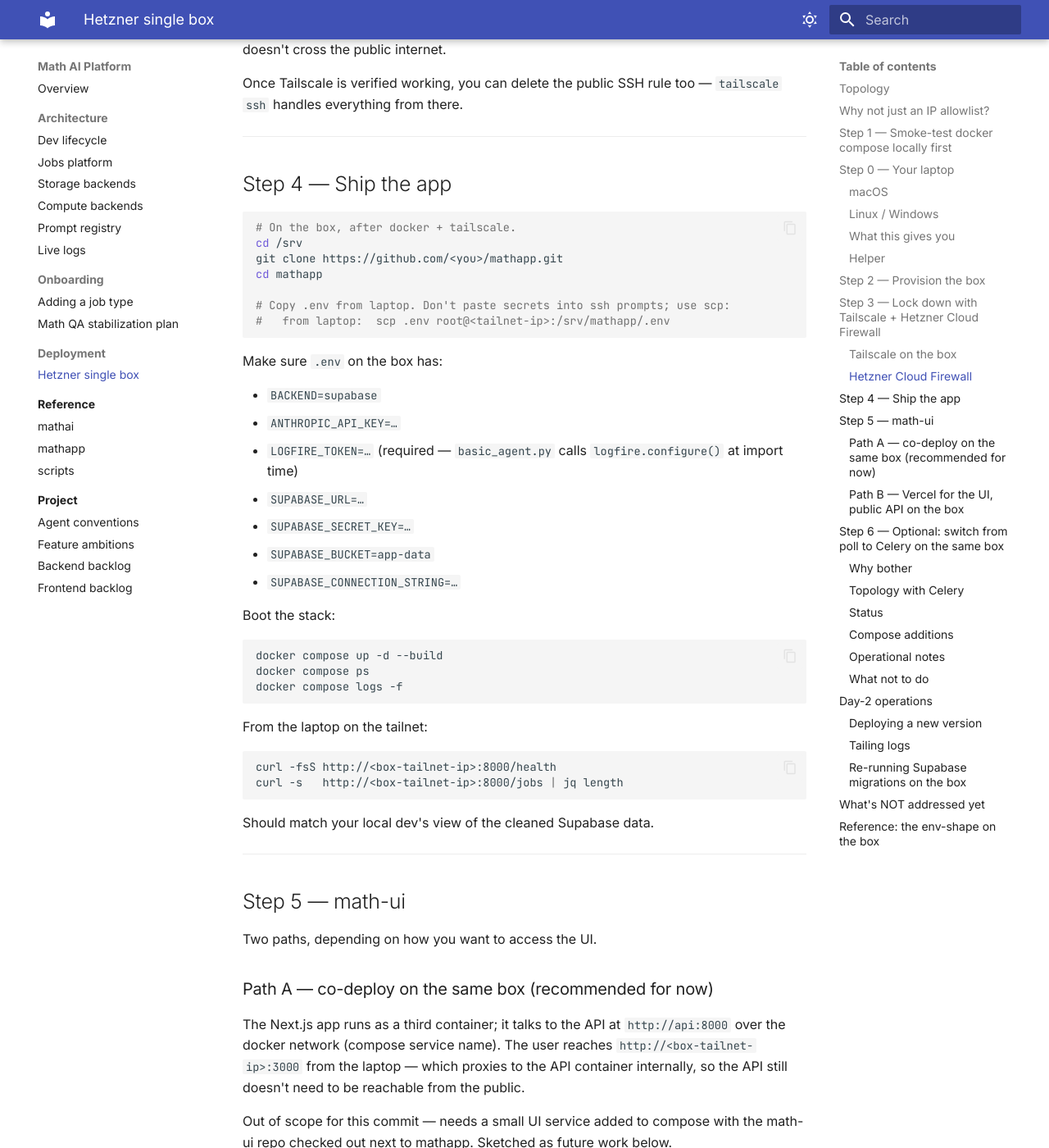
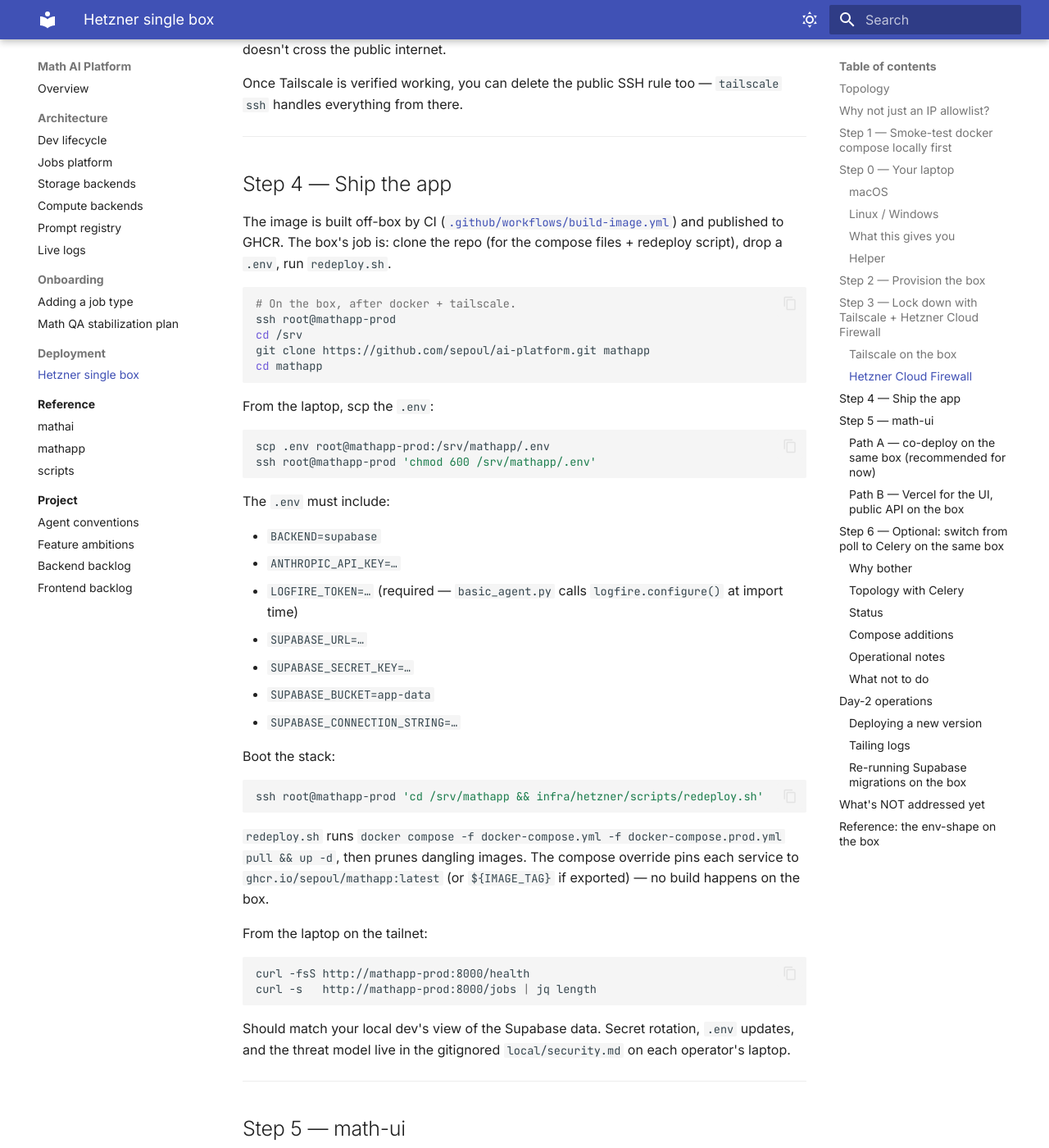
Before and after one commit to sepoul/ai-platform, an MkDocs documentation site: the page built from docs/deployment_hetzner.md, in a window 1280 px wide and 1400 px high, scrolled down 4824 px. Shown: the whole window at 82% size. Built offline with MkDocs 1.6.1 and Material for MkDocs 9.7.7, drawn with Linux system fonts in a browser that asks for light colours; some of the changed text lies outside the part shown.

Commit message:
docs: mark deploy pipeline §0 done and refresh deploy docs
- NEXT_BEST_STEPS §0 flips to ✅ — CI image build → GHCR → box pull
  is live and validated end-to-end on the CX23.
- docs/deployment_hetzner.md: rewrite Step 4 (Ship the app) around
  redeploy.sh + GHCR pull instead of git pull + --build; refresh the
  status block and Day-2 "Deploying a new version" with the
  IMAGE_TAG pinning recipe; update the Celery transition to use the
  prod compose override.
- infra/hetzner/README.md: drop the "step 4 is manual" framing
  (only the .env scp is manual now), add redeploy.sh to the file
  table, fix stale CX22 → CX23 references.

Co-Authored-By: Claude Opus 4.7 <noreply@anthropic.com>

````diff
--- a/docs/deployment_hetzner.md
+++ b/docs/deployment_hetzner.md
@@ -5,17 +5,17 @@ only from your laptop, with as little moving infrastructure as the
 problem allows. Single-tenant, single-developer. Not a multi-region
 zero-downtime story; that's a different document.
 
-> **Status (2026-05-13): step 1 done locally, steps 2–3 codified as IaC.**
-> The compose stack has been smoke-tested on the laptop against
-> Supabase — `BACKEND=supabase docker compose up` boots clean, `/health`
-> returns 200, `/jobs` returns the expected count, and the poll worker
-> iterates without errors. Step 6's Celery wiring is also implemented
-> and locally smoke-tested via `--profile celery`. The manual
-> provisioning steps below are now the *reference* — the actual
-> day-to-day path is `cd infra/hetzner && tofu apply`. See
-> [infra/hetzner/README.md](../infra/hetzner/README.md). The Hetzner
-> box itself has not been provisioned yet — step 4 (app deploy) is
-> still manual.
+> **Status (2026-05-15): steps 1–4 live end-to-end.** Box
+> `mathapp-prod` (CX23, Falkenstein) is provisioned via
+> `cd infra/hetzner && terraform apply`. App deploy runs from a
+> GHCR-built image — GitHub Actions builds on push to `main` and
+> publishes `ghcr.io/sepoul/mathapp:latest`; the box pulls it via
+> [`infra/hetzner/scripts/redeploy.sh`](../infra/hetzner/scripts/redeploy.sh).
+> Step 6's Celery wiring is implemented and locally smoke-tested via
+> `--profile celery`; not yet exercised on the box. The manual
+> provisioning steps below are now the *reference* — the day-to-day
+> path is `terraform apply` then `redeploy.sh`. See
+> [infra/hetzner/README.md](../infra/hetzner/README.md).
 
 ---
 
@@ -230,17 +230,27 @@ rule too — `tailscale ssh` handles everything from there.
 
 ## Step 4 — Ship the app
 
+The image is built off-box by CI
+([`.github/workflows/build-image.yml`](../.github/workflows/build-image.yml))
+and published to GHCR. The box's job is: clone the repo (for the
+compose files + redeploy script), drop a `.env`, run `redeploy.sh`.
+
 ```bash
 # On the box, after docker + tailscale.
+ssh root@mathapp-prod
 cd /srv
-git clone https://github.com/<you>/mathapp.git
+git clone https://github.com/sepoul/ai-platform.git mathapp
 cd mathapp
-
-# Copy .env from laptop. Don't paste secrets into ssh prompts; use scp:
-#   from laptop:  scp .env root@<tailnet-ip>:/srv/mathapp/.env
 ```
 
-Make sure `.env` on the box has:
+From the laptop, scp the `.env`:
+
+```bash
+scp .env root@mathapp-prod:/srv/mathapp/.env
+ssh root@mathapp-prod 'chmod 600 /srv/mathapp/.env'
+```
+
+The `.env` must include:
 
 - `BACKEND=supabase`
 - `ANTHROPIC_API_KEY=…`
@@ -253,19 +263,24 @@ Make sure `.env` on the box has:
 Boot the stack:
 
 ```bash
-docker compose up -d --build
-docker compose ps
-docker compose logs -f
+ssh root@mathapp-prod 'cd /srv/mathapp && infra/hetzner/scripts/redeploy.sh'
 ```
+
+`redeploy.sh` runs `docker compose -f docker-compose.yml -f
+docker-compose.prod.yml pull && up -d`, then prunes dangling images.
+The compose override pins each service to `ghcr.io/sepoul/mathapp:latest`
+(or `${IMAGE_TAG}` if exported) — no build happens on the box.
 
 From the laptop on the tailnet:
 
 ```bash
-curl -fsS http://<box-tailnet-ip>:8000/health
-curl -s   http://<box-tailnet-ip>:8000/jobs | jq length
+curl -fsS http://mathapp-prod:8000/health
+curl -s   http://mathapp-prod:8000/jobs | jq length
 ```
 
-Should match your local dev's view of the cleaned Supabase data.
+Should match your local dev's view of the Supabase data. Secret
+rotation, `.env` updates, and the threat model live in the gitignored
+`local/security.md` on each operator's laptop.
 
 ---
 
@@ -423,12 +438,16 @@ keeps using the poll worker (current behavior). When you're ready:
 COMPUTE=celery
 CELERY_CONCURRENCY=2   # bump to taste
 
-# Bring up everything, including the new services.
-docker compose --profile celery up -d --build
+# Bring up everything, including the new services. The override file
+# points the celery-worker image at GHCR; no build on the box.
+docker compose -f docker-compose.yml -f docker-compose.prod.yml \
+  --profile celery pull
+docker compose -f docker-compose.yml -f docker-compose.prod.yml \
+  --profile celery up -d
 
 # Stop the old poll worker — its job is now redis + celery-worker's.
-docker compose stop worker
-docker compose rm -f worker
+docker compose -f docker-compose.yml -f docker-compose.prod.yml stop worker
+docker compose -f docker-compose.yml -f docker-compose.prod.yml rm -f worker
 ```
 
 To roll back: unset `COMPUTE`, `docker compose up -d worker`, take
@@ -488,17 +507,22 @@ both backends see the same Supabase rows.
 
 ### Deploying a new version
 
+After `git push origin main`, the GHA workflow builds and publishes a
+new image (~1–2 min with the buildx layer cache). Then:
+
 ```bash
-ssh root@<box-tailnet-ip>
-cd /srv/mathapp
-git pull
-docker compose up -d --build      # rebuild + recreate changed services
-docker compose logs -f --tail=50  # confirm clean boot
+ssh root@mathapp-prod 'cd /srv/mathapp && git pull && infra/hetzner/scripts/redeploy.sh'
+ssh root@mathapp-prod 'cd /srv/mathapp && docker compose -f docker-compose.yml -f docker-compose.prod.yml logs -f --tail=50'
 ```
 
-If you want zero-downtime someday, push images to GHCR and `docker
-compose pull && docker compose up -d` — but for single-developer
-single-tenant, the rebuild-on-the-box loop is fine.
+`git pull` only refreshes the compose files + scripts on the box —
+the actual app code arrives via the `docker compose pull` inside
+`redeploy.sh`. To pin a specific build (e.g. a known-good SHA after a
+bad `:latest` push):
+
+```bash
+ssh root@mathapp-prod 'cd /srv/mathapp && IMAGE_TAG=sha-62d3672 infra/hetzner/scripts/redeploy.sh'
+```
 
 ### Tailing logs
 
````
Also changed, not shown: NEXT_BEST_STEPS.md (+21 -24 lines), infra/hetzner/README.md (+12 -8 lines).
